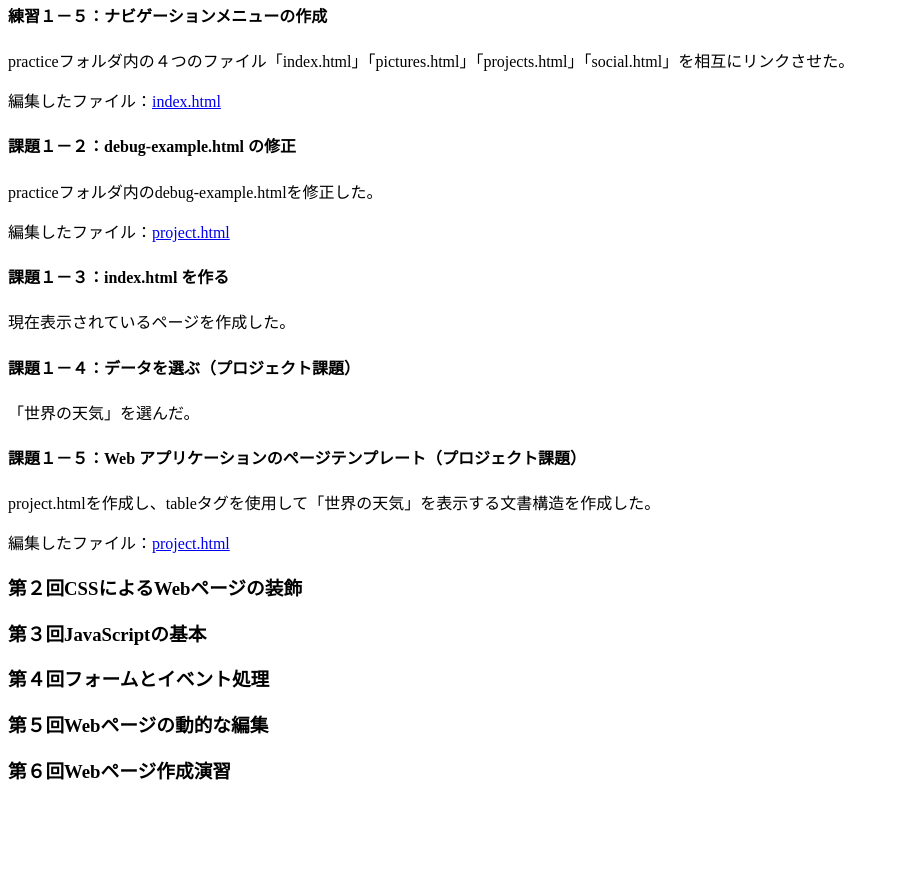
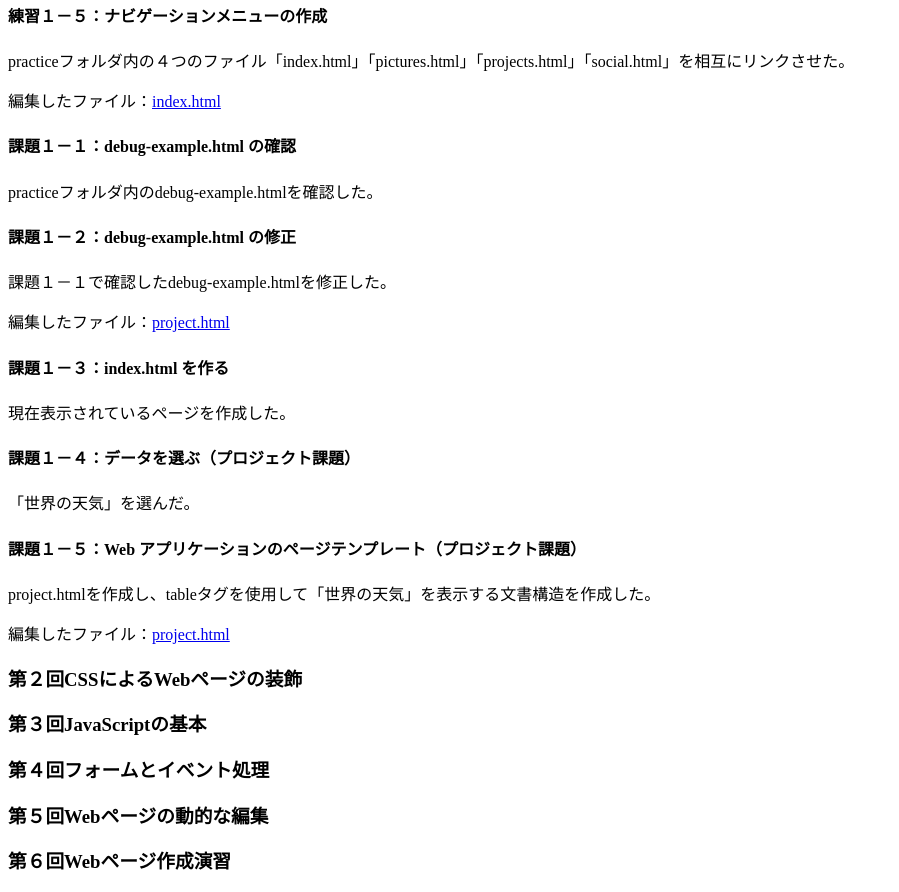
Before and after one commit to G184402021/medialabo, a plain HTML site: page index.html in a window 1280 px wide. Shown: the part 1010-1902 px from the top of the page, without its empty margins (0-899 px from the left). Before the commit the page ends 1812 px from the top, so only its background shows below. Drawn offline with Linux system fonts and the light colour scheme.

Commit message:
課題１－１を追加（４６行目）

```diff
--- a/index.html
+++ b/index.html
@@ -43,8 +43,10 @@
     <h4>練習１－５：ナビゲーションメニューの作成</h4>
     <p>practiceフォルダ内の４つのファイル「index.html」「pictures.html」「projects.html」「social.html」を相互にリンクさせた。</p>
     <p>編集したファイル：<a href="practice/index.html" target="_blank">index.html</a></p>
+    <h4>課題１－１：debug-example.html の確認</h4>
+    <p>practiceフォルダ内のdebug-example.htmlを確認した。</p>
     <h4>課題１－２：debug-example.html の修正</h4>
-    <p>practiceフォルダ内のdebug-example.htmlを修正した。</p>
+    <p>課題１－１で確認したdebug-example.htmlを修正した。</p>
     <p>編集したファイル：<a href="practice/debug-example.html" target="_blank">project.html</a></p>
     <h4>課題１－３：index.html を作る</h4>
     <p>現在表示されているページを作成した。</p>
```
